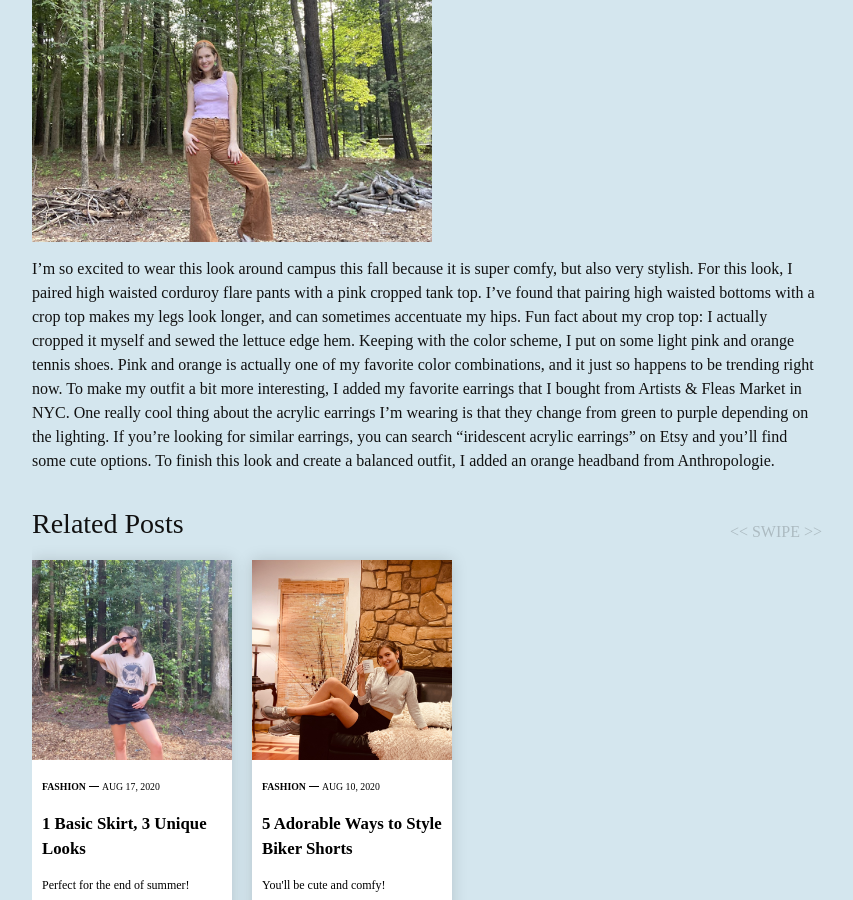
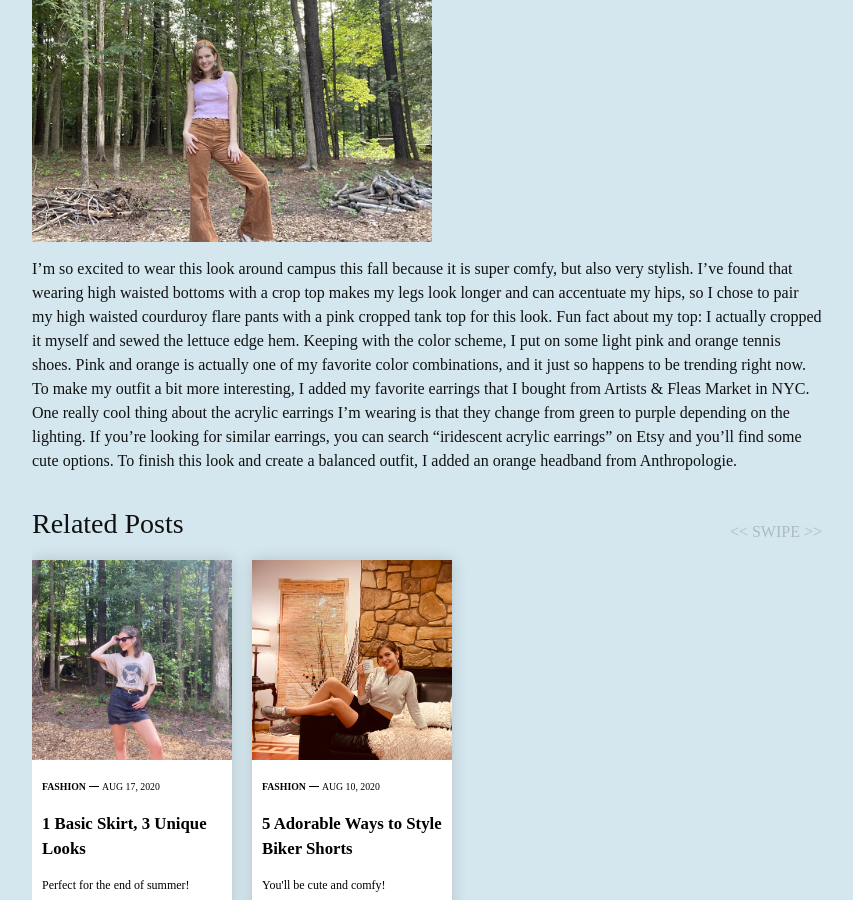
Before and after one commit to iwalte01/fashionisa-blog, a Jekyll site: the page built from blog-fashion/_posts/2020-08-24-3-Cute-Back-to-School-Outfits.md, in a window 1280 px wide and 900 px high, scrolled down 1592 px. Shown: the whole window, without its empty margins (213-1066 px from the left). Built offline with Jekyll 4.4.1, drawn with Linux system fonts in a browser that asks for light colours; nearby versions of some CDN libraries.

Commit message:
fashion post 3 up!

```diff
--- a/blog-fashion/_posts/2020-08-24-3-Cute-Back-to-School-Outfits.md
+++ b/blog-fashion/_posts/2020-08-24-3-Cute-Back-to-School-Outfits.md
@@ -31,4 +31,4 @@ Recently, I’ve gotten really into flare pants; they’re super comfy and flatt
 <p class="lst-item">3.</p>
 <img src="/fashionisa-blog/images/fash3/bts3.jpg" height="300px">
 
-I’m so excited to wear this look around campus this fall because it is super comfy, but also very stylish. For this look, I paired high waisted corduroy flare pants with a pink cropped tank top. I’ve found that pairing high waisted bottoms with a crop top makes my legs look longer, and can sometimes accentuate my hips. Fun fact about my crop top: I actually cropped it myself and sewed the lettuce edge hem. Keeping with the color scheme, I put on some light pink and orange tennis shoes. Pink and orange is actually one of my favorite color combinations, and it just so happens to be trending right now. To make my outfit a bit more interesting, I added my favorite earrings that I bought from Artists & Fleas Market in NYC. One really cool thing about the acrylic earrings I’m wearing is that they change from green to purple depending on the lighting. If you’re looking for similar earrings, you can search “iridescent acrylic earrings” on Etsy and you’ll find some cute options. To finish this look and create a balanced outfit, I added an orange headband from Anthropologie.
+I’m so excited to wear this look around campus this fall because it is super comfy, but also very stylish. I’ve found that wearing high waisted bottoms with a crop top makes my legs look longer and can accentuate my hips, so I chose to pair my high waisted courduroy flare pants with a pink cropped tank top for this look. Fun fact about my top: I actually cropped it myself and sewed the lettuce edge hem. Keeping with the color scheme, I put on some light pink and orange tennis shoes. Pink and orange is actually one of my favorite color combinations, and it just so happens to be trending right now. To make my outfit a bit more interesting, I added my favorite earrings that I bought from Artists & Fleas Market in NYC. One really cool thing about the acrylic earrings I’m wearing is that they change from green to purple depending on the lighting. If you’re looking for similar earrings, you can search “iridescent acrylic earrings” on Etsy and you’ll find some cute options. To finish this look and create a balanced outfit, I added an orange headband from Anthropologie.
```
